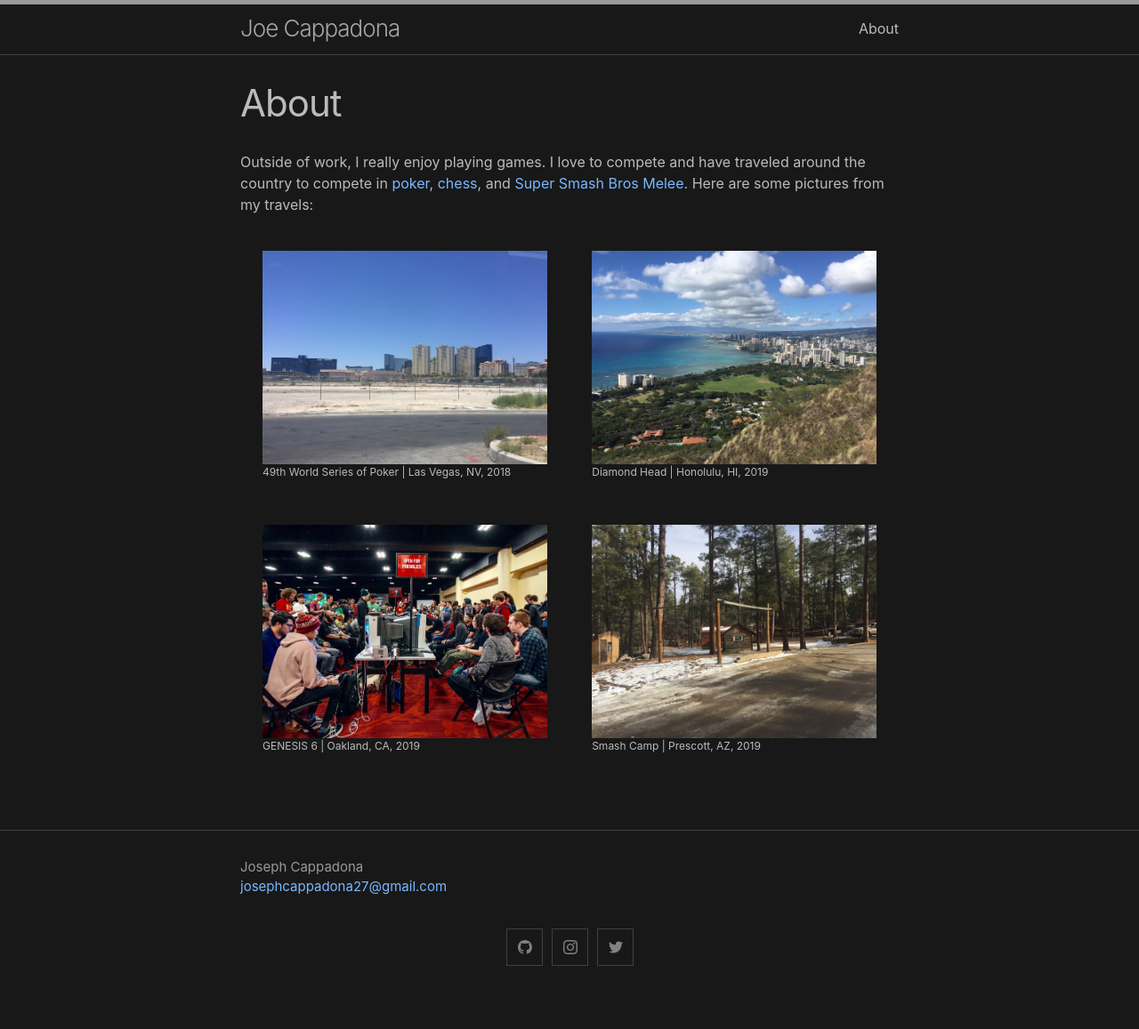
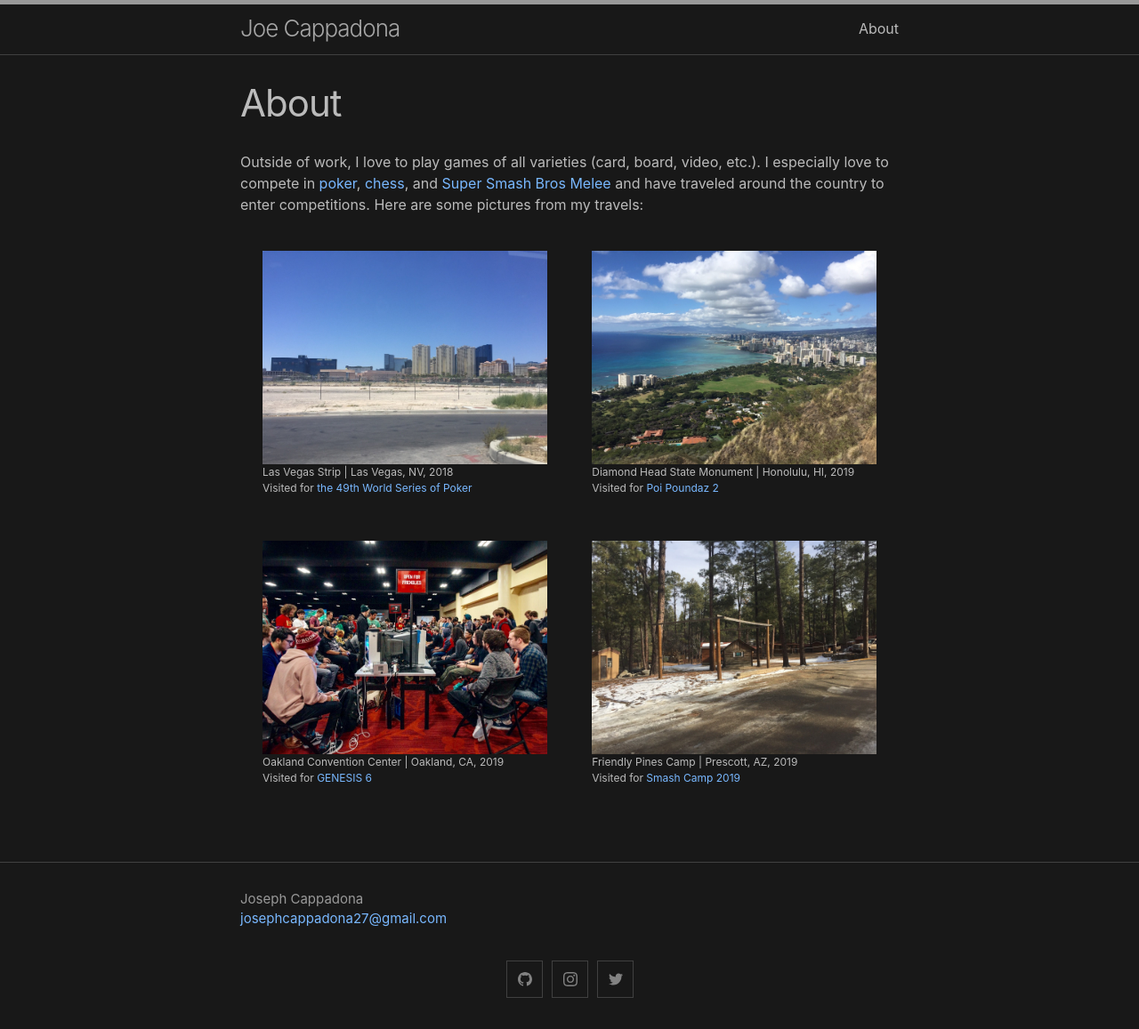
Before and after one commit to josephcappadona/josephcappadona.github.io, a Jekyll site: the page built from about.md, in a window 1280 px wide. Shown: the whole page at 89% size. Built offline with Jekyll 4.4.1, drawn with Linux system fonts in a browser that asks for light colours; before the commit the page ends 1121 px from its top, so only the background shows below that.

Commit message:
Update about.md

```diff
--- a/about.md
+++ b/about.md
@@ -4,30 +4,34 @@ title: About
 permalink: /about/
 ---
 
-Outside of work, I really enjoy playing games. I love to compete and have traveled around the country to compete in [poker](https://pokerdb.thehendonmob.com/player.php?a=r&n=601783), [chess](https://lichess.org/@/seaghost27), and [Super Smash Bros Melee](https://www.youtube.com/watch?v=0VzNTRieZ88). Here are some pictures from my travels:
+Outside of work, I love to play games of all varieties (card, board, video, etc.). I especially love to compete in [poker](https://pokerdb.thehendonmob.com/player.php?a=r&n=601783), [chess](https://lichess.org/@/seaghost27), and [Super Smash Bros Melee](https://www.youtube.com/watch?v=0VzNTRieZ88) and have traveled around the country to enter competitions. Here are some pictures from my travels:
 
 <div>
   <div style="display: flex; font-size: 12px;">
     <div style="display: block; margin: 25px;">
       <img src="/assets/img/vegas.jpg" style="max-height: 250px;"/>
-      <div>49th World Series of Poker | Las Vegas, NV, 2018</div>
+      <div>Las Vegas Strip | Las Vegas, NV, 2018</div>
+      <div>Visited for <a href="https://en.wikipedia.org/wiki/2018_World_Series_of_Poker">the 49th World Series of Poker</a></div>
     </div>
 
     <div style="display: block; margin: 25px;">
       <img src="/assets/img/hawaii.jpg" style="max-height: 250px;"/>
-      <div>Diamond Head | Honolulu, HI, 2019</div>
+      <div>Diamond Head State Monument | Honolulu, HI, 2019</div>
+      <div>Visited for <a href="https://liquipedia.net/smash/Poi_Poundaz/2">Poi Poundaz 2</a></div>
     </div>
   </div>
 
   <div style="display: flex; font-size: 12px;">
     <div style="display: block; margin: 25px;">
       <img src="/assets/img/genesis.jpeg" style="max-height: 250px;"/>
-      <div>GENESIS 6 | Oakland, CA, 2019</div>
+      <div>Oakland Convention Center | Oakland, CA, 2019</div>
+      <div>Visited for <a href="https://liquipedia.net/smash/GENESIS/6/Melee">GENESIS 6</a></div>
     </div>
 
     <div style="display: block; margin: 25px;">
       <img src="/assets/img/smash-camp.jpg" style="max-height: 250px;"/>
-      <div>Smash Camp | Prescott, AZ, 2019</div>
+      <div>Friendly Pines Camp | Prescott, AZ, 2019</div>
+      <div>Visited for <a href="https://liquipedia.net/smash/Smash_Camp/2019">Smash Camp 2019</a></div>
     </div>
   </div>
 </div>
```
